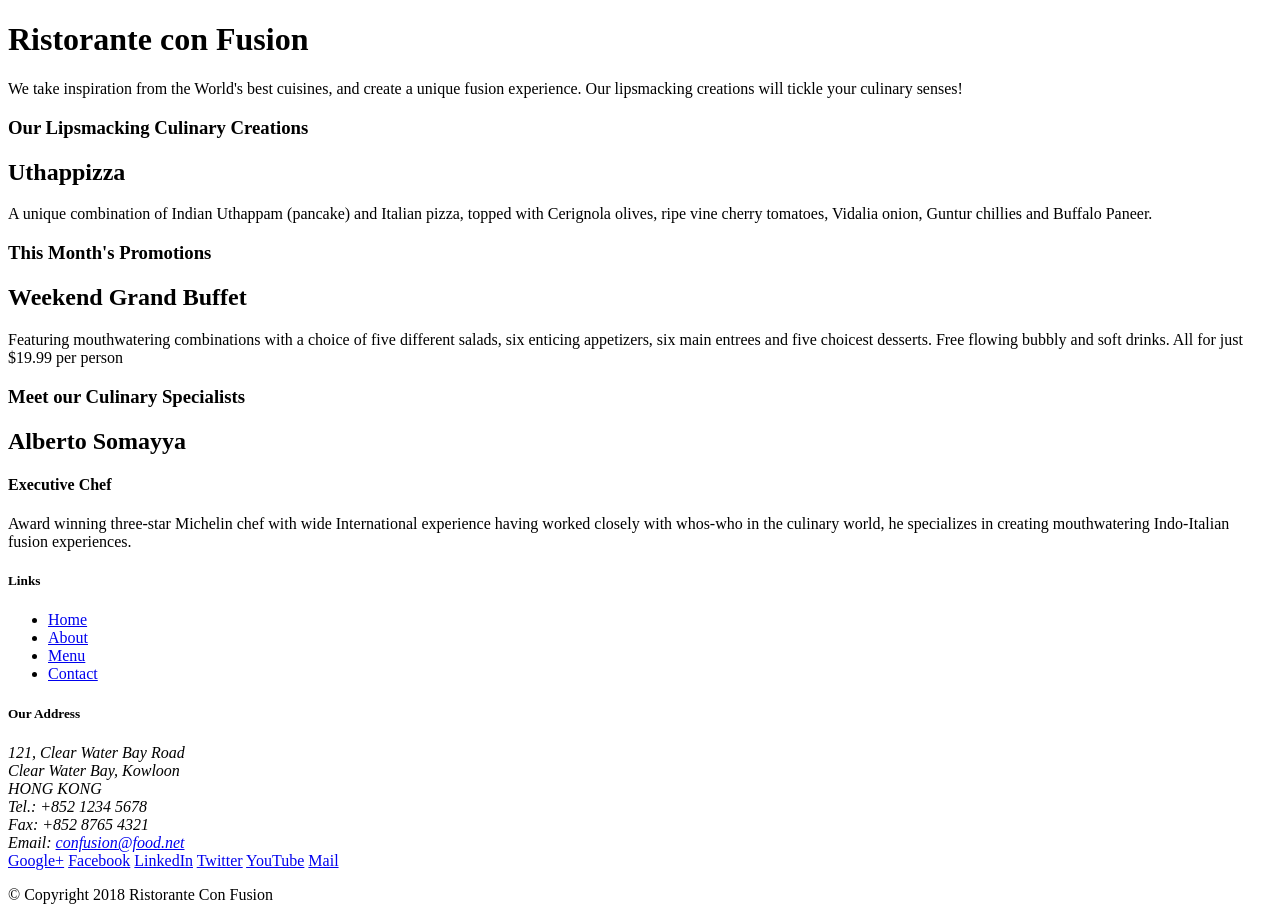
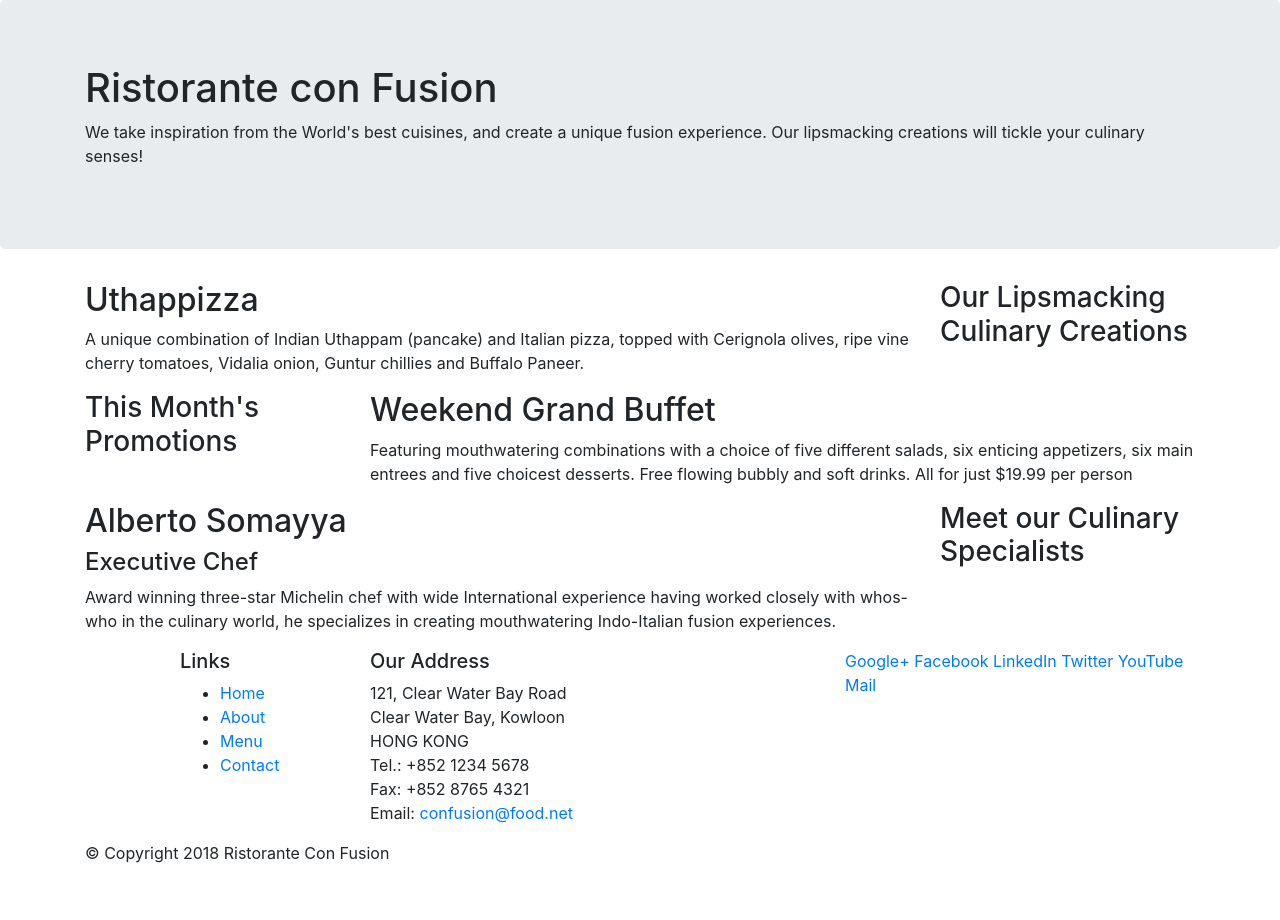
Before and after one commit to nikhilbaldota/bootstrap4, a website: page conFusion/index.html in a window 1280 px wide. After the commit the page ends 881 px from the top, so only its background shows below. Drawn offline with nearby package versions, Linux system fonts and the light colour scheme.

Commit message:
Bootstrap grid system part 1

```diff
--- a/conFusion/index.html
+++ b/conFusion/index.html
@@ -2,51 +2,58 @@
 <html lang="en">
 
 <head>
+    <!-- Required meta tags always come first -->
+    <meta charset="utf-8">
+    <meta name="viewport" content="width=device-width, initial-scale=1, shrink-to-fit=no">
+    <meta http-equiv="x-ua-compatible" content="ie=edge">
+
+    <!-- Bootstrap CSS -->
+    <link rel="stylesheet" href="node_modules/bootstrap/dist/css/bootstrap.min.css">
     <title>Ristorante Con Fusion</title>
 </head>
 
 <body>
 
-    <header>
-        <div>
-            <div>
-                <div>
+    <header class="jumbotron">
+        <div class="container">
+            <div class="row">
+                <div class="col-12 col-sm6">
                     <h1>Ristorante con Fusion</h1>
                     <p>We take inspiration from the World's best cuisines, and create a unique fusion experience. Our lipsmacking creations will tickle your culinary senses!</p>
                 </div>
-                <div>
+                <div class="col-12 col-sm">
                 </div>
             </div>
         </div>
     </header>
 
-    <div>
-        <div>
-            <div>
+    <div class="container">
+        <div class="row">
+            <div class="col-12 col-sm-4 order-sm-last col-md-3">
                 <h3>Our Lipsmacking Culinary Creations</h3>
             </div>
-            <div>
+            <div class="col col-sm order-sm-first col-md">
                 <h2>Uthappizza</h2>
                 <p>A unique combination of Indian Uthappam (pancake) and Italian pizza, topped with Cerignola olives, ripe vine cherry tomatoes, Vidalia onion, Guntur chillies and Buffalo Paneer.</p>
             </div>
         </div>
 
 
-        <div>
-            <div>
+        <div class="row">
+            <div class="col-12 col-sm-4 col-md-3">
                 <h3>This Month's Promotions</h3>
             </div>
-            <div>
+            <div class="col col-sm col-md">
                 <h2>Weekend Grand Buffet</h2>
                 <p>Featuring mouthwatering combinations with a choice of five different salads, six enticing appetizers, six main entrees and five choicest desserts. Free flowing bubbly and soft drinks. All for just $19.99 per person </p>
             </div>
         </div>
 
-        <div>
-            <div>
+        <div class="row">
+            <div class="col-12 col-sm-4 order-sm-last col-md-3">
                 <h3>Meet our Culinary Specialists</h3>
             </div>
-            <div>
+            <div class="col col-sm order-sm-first col-md">
                 <h2>Alberto Somayya</h2>
                 <h4>Executive Chef</h4>
                 <p>Award winning three-star Michelin chef with wide International experience having worked closely with whos-who in the culinary world, he specializes in creating mouthwatering Indo-Italian fusion experiences. </p>
@@ -55,9 +62,9 @@
     </div>
 
     <footer>
-        <div>
-            <div>
-                <div>
+        <div class="container">
+            <div class="row">
+                <div class="col-4 offset-1 col-sm-2">
                     <h5>Links</h5>
                     <ul>
                         <li><a href="#">Home</a></li>
@@ -66,7 +73,7 @@
                         <li><a href="#">Contact</a></li>
                     </ul>
                 </div>
-                <div>
+                <div class="col-7 col-sm-5">
                     <h5>Our Address</h5>
                     <address>
                       121, Clear Water Bay Road<br>
@@ -77,7 +84,7 @@
                       Email: <a href="mailto:confusion@food.net">confusion@food.net</a>
                    </address>
                 </div>
-                <div>
+                <div class="col-12 col-sm-4">
                     <div>
                         <a href="http://google.com/+">Google+</a>
                         <a href="http://www.facebook.com/profile.php?id=">Facebook</a>
@@ -88,14 +95,17 @@
                     </div>
                 </div>
            </div>
-           <div>
-                <div>
+           <div class="row">
+                <div class="col-auto">
                     <p>© Copyright 2018 Ristorante Con Fusion</p>
                 </div>
            </div>
         </div>
     </footer>
-
+    <!-- jQuery first, then Popper.js, then Bootstrap JS. -->
+    <script src="node_modules/jquery/dist/jquery.slim.min.js"></script>
+    <script src="node_modules/popper.js/dist/umd/popper.min.js"></script>
+    <script src="node_modules/bootstrap/dist/js/bootstrap.min.js"></script>
 </body>
 
 </html>
```
Also changed, not shown: README.md.
